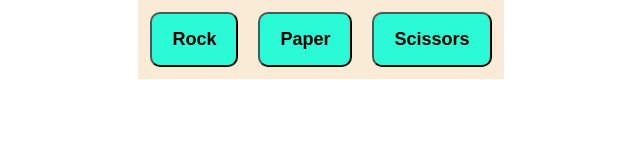
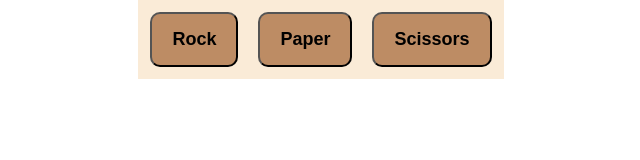
Before and after one commit to Lu1zLuna/rock-paper-scissors, a plain HTML site: page index.html in a window 1280 px wide. Shown: the whole page, without its empty margins (319-959 px from the left). Drawn offline with Linux system fonts and the light colour scheme.

Commit message:
Change button color

```diff
--- a/styles.css
+++ b/styles.css
@@ -43,7 +43,7 @@ body {
 
 #rock, #paper, #scissors {
     padding: 15px 20px;
-    background-color: rgb(43, 250, 215);
+    background-color: rgb(189, 140, 100);
     border-radius: 10px;
     font-size: large;
     font-weight: bold;
```
